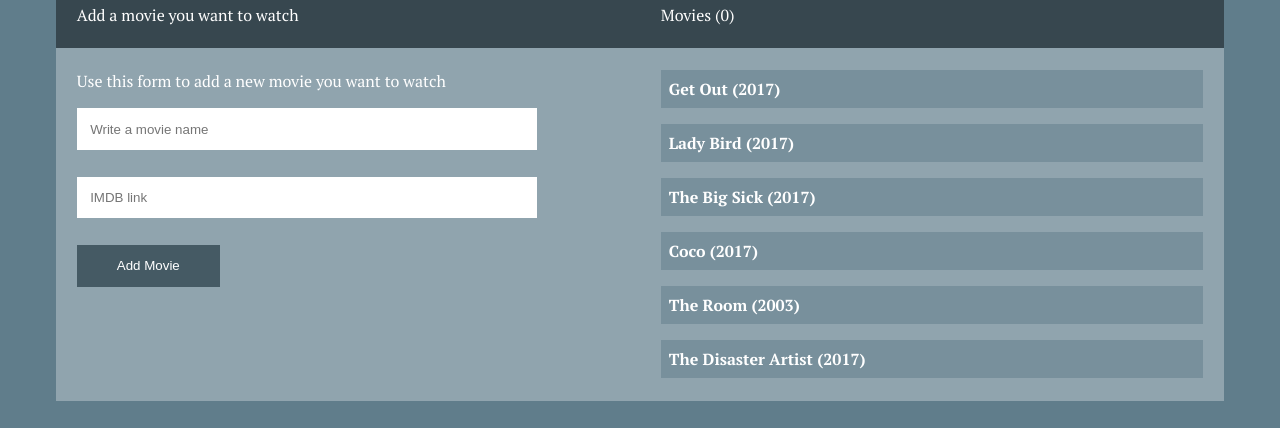
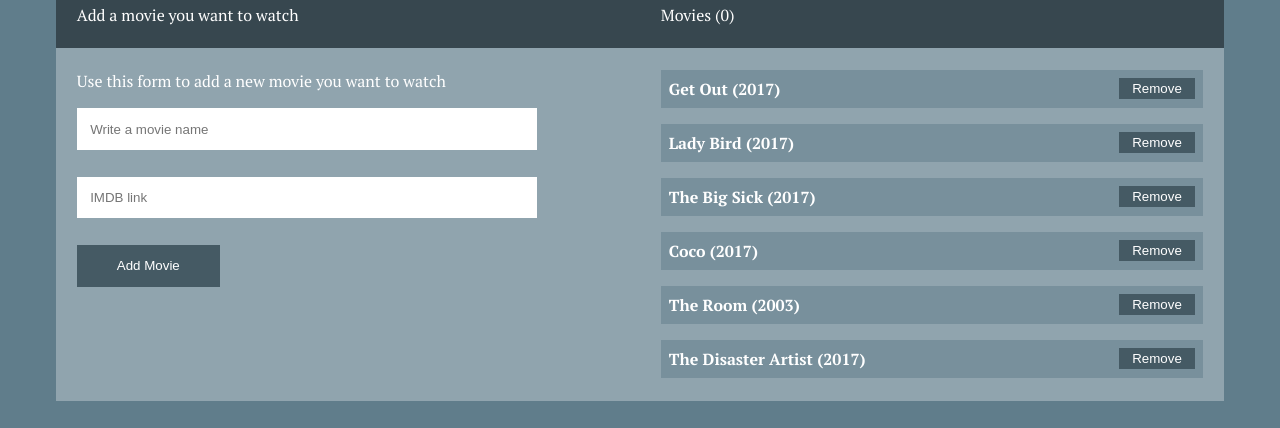
Before and after one commit to sigruntinna/movie_list, an Angular app in the folder movie-app/: page / in a window 1280 px wide. Shown: the part 503-931 px from the top of the page. Built offline with nearby package versions, Linux system fonts and the light colour scheme.

Commit message:
added animation to the list and also a remove button

```diff
--- a/movie-app/package.json
+++ b/movie-app/package.json
@@ -12,7 +12,7 @@
   },
   "private": true,
   "dependencies": {
-    "@angular/animations": "^5.0.0",
+    "@angular/animations": "^5.1.2",
     "@angular/common": "^5.0.0",
     "@angular/compiler": "^5.0.0",
     "@angular/core": "^5.0.0",
--- a/movie-app/src/app/app.module.ts
+++ b/movie-app/src/app/app.module.ts
@@ -1,7 +1,8 @@
 import { BrowserModule } from '@angular/platform-browser';
 import { NgModule } from '@angular/core';
 
-import { FormsModule } from '@angular/forms'
+import { BrowserAnimationsModule } from '@angular/platform-browser/animations';
+import { FormsModule } from '@angular/forms';
 import { AppRoutingModule } from './app-routing.module';
 
 import { AppComponent } from './app.component';
@@ -16,7 +17,8 @@ import { MoviesComponent } from './movies/movies.component';
   imports: [
     BrowserModule,
     AppRoutingModule,
-    FormsModule
+    FormsModule,
+    BrowserAnimationsModule
   ],
   providers: [],
   bootstrap: [AppComponent]
--- a/movie-app/src/app/movies/movies.component.html
+++ b/movie-app/src/app/movies/movies.component.html
@@ -6,18 +6,19 @@
     <p>Movies ({{ itemCount }})</p>
   </div>
 </div>
-<div class="container color-light">
+<div class="container color-light" [@movies]="movies.length">
   <div class="col">
     <p class="sm">Use this form to add a new movie you want to watch</p>
     <form>
       <input type="text" class="txt" name="movie-name" placeholder="Write a movie name" [(ngModel)]="movieText"/>
       <input type="text" class="txt" name="movie-link" placeholder="IMDB link" [(ngModel)]="movieLink"/>
-      <input type="submit" class="btn-green" value="Add Movie" (click)="addMovie()"/>
+      <input type="submit" class="btn-add" value="Add Movie" (click)="addMovie()"/>
     </form>
   </div>
   <div class="col">
-    <p class="list-container" *ngFor="let movie of movies">
-        <a href="{{ movie[1] }}">{{ movie[0] }}</a>
+    <p class="list-container" *ngFor="let movie of movies; let i = index">
+        <a href="{{ movie[1] }}">{{ movie[0] }}</a> <button class="btn-remove" (click)="removeMovie(i)">Remove</button>
+
     </p>
   </div>
 </div>
--- a/movie-app/src/app/movies/movies.component.scss
+++ b/movie-app/src/app/movies/movies.component.scss
@@ -22,7 +22,7 @@ input.txt {
     margin-bottom: 2em;
 }
 
-input.btn-green {
+input.btn-add {
     border: 0;
     display: block;
     padding: 1em 3em;
@@ -32,6 +32,15 @@ input.btn-green {
     cursor: pointer;
 }
 
+.btn-remove {
+    border: 0;
+    float: right;
+    padding: .2em 1em;
+    background: #455a64;
+    color: #fff;
+    cursor: pointer;
+}
+
 .list-container {
     background: #78909c;
     padding: .5em;
--- a/movie-app/src/app/movies/movies.component.ts
+++ b/movie-app/src/app/movies/movies.component.ts
@@ -1,10 +1,33 @@
 import { Component, OnInit } from '@angular/core';
+import { trigger, style, transition, animate, keyframes, query, stagger } from '@angular/animations';
 
 @Component({
   selector: 'app-movies',
   templateUrl: './movies.component.html',
-  styleUrls: ['./movies.component.scss']
+  styleUrls: ['./movies.component.scss'],
+  animations: [
+    trigger('movies', [
+      transition('* => *', [
+        query(':enter', style({ opacity: 0}), {optional: true}),
+        query(':enter', stagger('300ms', [
+          animate('.6s ease-in', keyframes([
+            style({opacity: 0, transform: 'translateY(-75%)', offset: 0}),
+            style({opacity: .5, transform: 'translateY(35%)', offset: .3}),
+            style({opacity: 1, transform: 'translateY(0)', offset: 1})
+          ]))
+        ]), {optional: true}),
+        query(':leave', stagger('300ms', [
+          animate('.6s ease-in', keyframes([
+            style({opacity: 1, transform: 'translateY(0)', offset: 0}),
+            style({opacity: .5, transform: 'translateY(35%)', offset: .3}),
+            style({opacity: 0, transform: 'translateY(-75%)', offset: 1})
+          ]))
+        ]), {optional: true})
+      ])
+    ])
+  ]
 })
+
 export class MoviesComponent implements OnInit {
 
   itemCount: number;
@@ -31,4 +54,8 @@ export class MoviesComponent implements OnInit {
     this.itemCount = this.movies.length;
   }
 
+  removeMovie(movie) {
+    this.movies.splice(movie, 1);
+  }
+
 }
```
Also changed, not shown: 1 other file (tests, documents, lock files or other folders).
